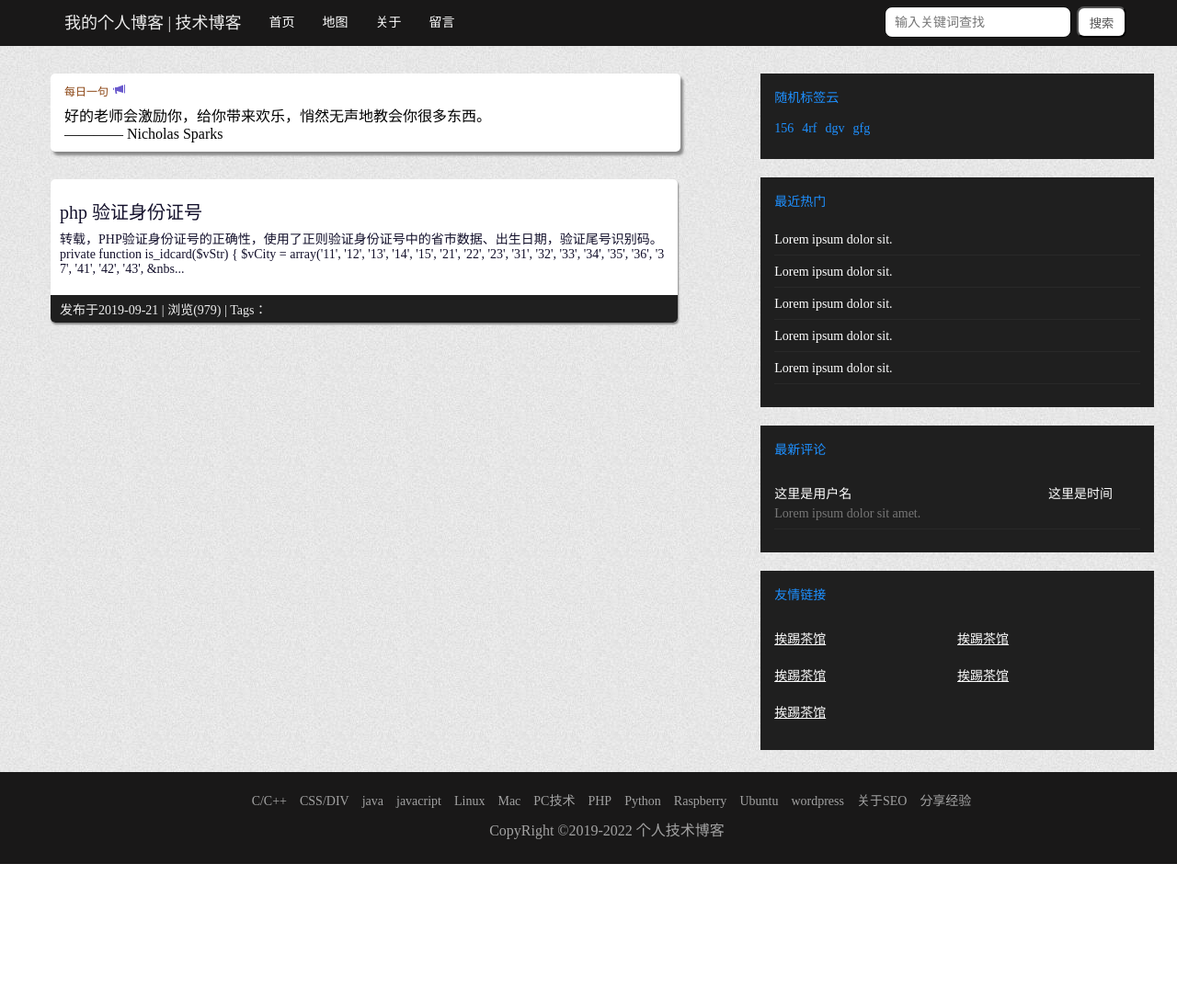
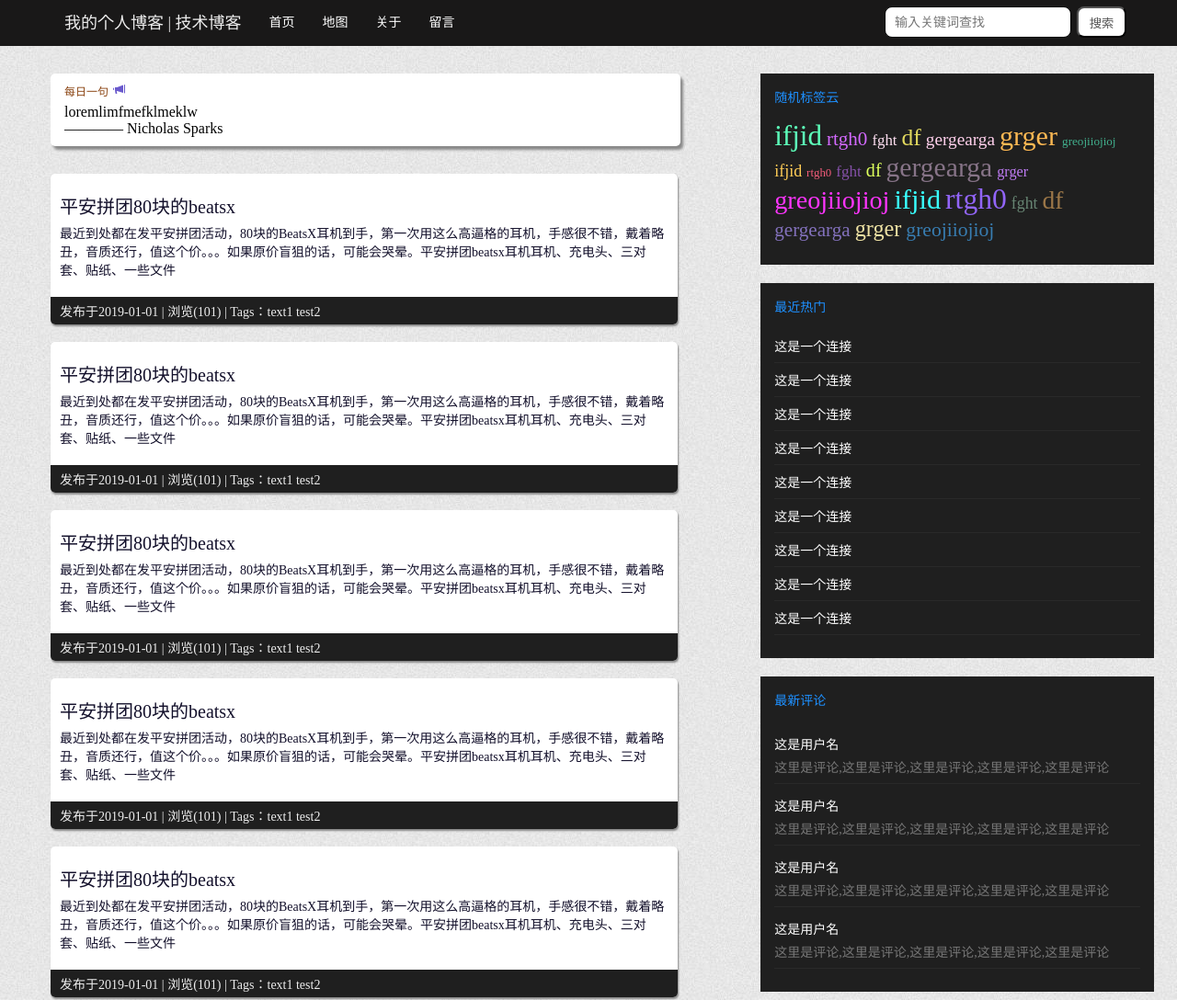
Before and after one commit to wcly/PersonalBlog, a website: page page/index.html in a window 1280 px wide. Shown: the top 1088 px of the page at 92% size. Before the commit the page ends 940 px from the top, so only its background shows below. Drawn offline with nearby package versions, Linux system fonts and the light colour scheme.

Commit message:
首页接入vue

```diff
--- a/page/index.html
+++ b/page/index.html
@@ -8,6 +8,7 @@
     <title>个人博客</title>
     <link rel="stylesheet" href="./css/base.css">
     <link rel="stylesheet" href="./css/index.css">
+    <script src="https://cdn.jsdelivr.net/npm/vue/dist/vue.js"></script>
 </head>
 
 <body>
@@ -15,7 +16,7 @@
         <div class="container">
             <a class="title">我的个人博客 | 技术博客</a>
             <ul class="menu">
-                <li><a href="">首页</a></li>
+                <li><a href="./index.html">首页</a></li>
                 <li><a href="./sitemap.html">地图</a></li>
                 <li><a href="./about.html">关于</a></li>
                 <li><a href="./guestbook.html">留言</a></li>
@@ -28,48 +29,39 @@
     </header>
     <div class="content">
         <div class="content_left">
-            <div class="every_day">
+            <div class="every_day" id="every_day">
                 <span>每日一句</span>
-                <p>好的老师会激励你，给你带来欢乐，悄然无声地教会你很多东西。</p>
+                <p>{{content}}</p>
                 <p>———— Nicholas Sparks</p>
             </div>
-            <div class="article_list">
-                <div class="article">
-                    <a href="/" class="article_title">php 验证身份证号</a>
-                    <p class="article_content">转载，PHP验证身份证号的正确性，使用了正则验证身份证号中的省市数据、出生日期，验证尾号识别码。private function
-                        is_idcard($vStr) { $vCity = array('11', '12', '13', '14', '15', '21', '22', '23', '31', '32',
-                        '33', '34', '35', '36', '37', '41', '42', '43', &nbs...</p>
-                    <div class="article_foot">发布于2019-09-21 | 浏览(979) | Tags：</div>
+            <div class="article_list" id="article_list">
+                <div class="article" v-for="article in articleList">
+                    <a v:bind:href="article.link" class="article_title">{{article.title}}</a>
+                    <p class="article_content">{{article.content}}</p>
+                    <div class="article_foot">发布于{{article.date}} | 浏览({{article.views}}) | Tags：{{article.tags}}</div>
                 </div>
             </div>
         </div>
         <div class="content_right">
-            <div class="right_module">
+            <div class="right_module" id="random_tags">
                 <div>随机标签云</div>
-                <a href="">156</a>
-                <a href="">4rf</a>
-                <a href="">dgv</a>
-                <a href="">gfg</a>
+                <a v-for="tag in tags" v-bind:style="{color:randomColor(),fontSize:randomSize()}">{{tag}}</a>
             </div>
-            <div class="right_module">
+            <div class="right_module" id="new_hot">
                 <div>最近热门</div>
                 <ul>
-                    <li><a href="">Lorem ipsum dolor sit.</a></li>
-                    <li><a href="">Lorem ipsum dolor sit.</a></li>
-                    <li><a href="">Lorem ipsum dolor sit.</a></li>
-                    <li><a href="">Lorem ipsum dolor sit.</a></li>
-                    <li><a href="">Lorem ipsum dolor sit.</a></li>
+                    <li v-for="temp in titleList"><a v-bind:href="temp.link">{{temp.title}}</a></li>
                 </ul>
             </div>
-            <div class="right_module">
+            <div class="right_module" id="new_comments">
                 <div>最新评论</div>
                 <ul>
-                    <li>
+                    <li v-for="comment in commentList">
                         <div>
-                            <span>这里是用户名</span>
-                            <span class="pull_right">这里是时间</span>
+                            <span>{{comment.name}}</span>
+                            <span class="pull_right">{{comment.date}}</span>
                         </div>
-                        <p>Lorem ipsum dolor sit amet.</p>
+                        <p>{{comment.comment}}</p>
                     </li>
                 </ul>
             </div>
@@ -102,6 +94,8 @@
         </ul>
         <p>CopyRight ©2019-2022 个人技术博客</p>
     </footer>
+    <script src="./js/index.js"></script>
+    <script src="./js/base.js"></script>
 </body>
 
 </html>
--- /dev/null
+++ b/page/js/base.js
@@ -0,0 +1,97 @@
+const randomTags = new Vue({
+    el: "#random_tags",
+    data: {
+        tags: ['ifjid', 'rtgh0', 'fght', 'df', 'gergearga', 'grger', 'greojiiojioj','ifjid', 'rtgh0', 'fght', 'df', 'gergearga', 'grger', 'greojiiojioj','ifjid', 'rtgh0', 'fght', 'df', 'gergearga', 'grger', 'greojiiojioj']
+    },
+    computed: {
+        randomColor: function (params) {
+            return function(){
+                const red = Math.random() * 255 + 50;
+                const green = Math.random() * 255 + 50;
+                const blue = Math.random() * 255 + 50;
+                return `rgb(${red}, ${green}, ${blue})`;
+            }
+        },
+        randomSize: function (params) {
+            return function(){
+                const size = Math.random() * 20 + 12
+                return `${size}px`
+            }
+        }
+    },
+    created() {
+
+    },
+});
+
+const newHot = new Vue({
+    el: '#new_hot',
+    data: {
+        titleList: [
+            {
+                title: '这是一个连接',
+                link: 'http://www.baidu.com'
+            },
+            {
+                title: '这是一个连接',
+                link: 'http://www.baidu.com'
+            },
+            {
+                title: '这是一个连接',
+                link: 'http://www.baidu.com'
+            },
+            {
+                title: '这是一个连接',
+                link: 'http://www.baidu.com'
+            },
+            {
+                title: '这是一个连接',
+                link: 'http://www.baidu.com'
+            },
+            {
+                title: '这是一个连接',
+                link: 'http://www.baidu.com'
+            },
+            {
+                title: '这是一个连接',
+                link: 'http://www.baidu.com'
+            },
+            {
+                title: '这是一个连接',
+                link: 'http://www.baidu.com'
+            },
+            {
+                title: '这是一个连接',
+                link: 'http://www.baidu.com'
+            },
+        ]
+    }
+});
+
+const newComments = new Vue({
+    el: '#new_comments',
+    data: {
+        commentList:[
+            {
+                name: '这是用户名',
+                data: '2019-11-25',
+                comment: "这里是评论,这里是评论,这里是评论,这里是评论,这里是评论",
+            },
+            {
+                name: '这是用户名',
+                data: '2019-11-25',
+                comment: "这里是评论,这里是评论,这里是评论,这里是评论,这里是评论",
+            },
+            {
+                name: '这是用户名',
+                data: '2019-11-25',
+                comment: "这里是评论,这里是评论,这里是评论,这里是评论,这里是评论",
+            },
+            {
+                name: '这是用户名',
+                data: '2019-11-25',
+                comment: "这里是评论,这里是评论,这里是评论,这里是评论,这里是评论",
+            },
+        ]
+    }
+});
--- /dev/null
+++ b/page/js/index.js
@@ -0,0 +1,82 @@
+const everyDay = new Vue({
+    el: "#every_day",
+    data: {
+        content: 'loremlimfmefklmeklw'
+    },
+    computed: {
+        getContent: function(){
+            return this.content
+        }
+    },
+    created() {
+
+    },
+});
+
+const articleList = new Vue({
+    el: "#article_list",
+    data: {
+        articleList: [
+            {
+                title: '平安拼团80块的beatsx',
+                content: '最近到处都在发平安拼团活动，80块的BeatsX耳机到手，第一次用这么高逼格的耳机，手感很不错，戴着略丑，音质还行，值这个价。。。如果原价盲狙的话，可能会哭晕。平安拼团beatsx耳机耳机、充电头、三对套、贴纸、一些文件',
+                date:"2019-01-01",
+                views:'101',
+                tags: 'text1 test2',
+                id: '1',
+                link: ""
+            },
+            {
+                title: '平安拼团80块的beatsx',
+                content: '最近到处都在发平安拼团活动，80块的BeatsX耳机到手，第一次用这么高逼格的耳机，手感很不错，戴着略丑，音质还行，值这个价。。。如果原价盲狙的话，可能会哭晕。平安拼团beatsx耳机耳机、充电头、三对套、贴纸、一些文件',
+                date:"2019-01-01",
+                views:'101',
+                tags: 'text1 test2',
+                id: '1',
+                link: ""
+            },
+            {
+                title: '平安拼团80块的beatsx',
+                content: '最近到处都在发平安拼团活动，80块的BeatsX耳机到手，第一次用这么高逼格的耳机，手感很不错，戴着略丑，音质还行，值这个价。。。如果原价盲狙的话，可能会哭晕。平安拼团beatsx耳机耳机、充电头、三对套、贴纸、一些文件',
+                date:"2019-01-01",
+                views:'101',
+                tags: 'text1 test2',
+                id: '1',
+                link: ""
+            },
+            {
+                title: '平安拼团80块的beatsx',
+                content: '最近到处都在发平安拼团活动，80块的BeatsX耳机到手，第一次用这么高逼格的耳机，手感很不错，戴着略丑，音质还行，值这个价。。。如果原价盲狙的话，可能会哭晕。平安拼团beatsx耳机耳机、充电头、三对套、贴纸、一些文件',
+                date:"2019-01-01",
+                views:'101',
+                tags: 'text1 test2',
+                id: '1',
+                link: ""
+            },
+            {
+                title: '平安拼团80块的beatsx',
+                content: '最近到处都在发平安拼团活动，80块的BeatsX耳机到手，第一次用这么高逼格的耳机，手感很不错，戴着略丑，音质还行，值这个价。。。如果原价盲狙的话，可能会哭晕。平安拼团beatsx耳机耳机、充电头、三对套、贴纸、一些文件',
+                date:"2019-01-01",
+                views:'101',
+                tags: 'text1 test2',
+                id: '1',
+                link: ""
+            },
+            {
+                title: '平安拼团80块的beatsx',
+                content: '最近到处都在发平安拼团活动，80块的BeatsX耳机到手，第一次用这么高逼格的耳机，手感很不错，戴着略丑，音质还行，值这个价。。。如果原价盲狙的话，可能会哭晕。平安拼团beatsx耳机耳机、充电头、三对套、贴纸、一些文件',
+                date:"2019-01-01",
+                views:'101',
+                tags: 'text1 test2',
+                id: '1',
+                link: ""
+            },
+        ]
+    },
+    computed: {
+
+    },
+    created() {
+
+    },
+});
```
Also changed, not shown: page/about.html (+1 -1 lines), page/guestbook.html (+3 -3 lines).
